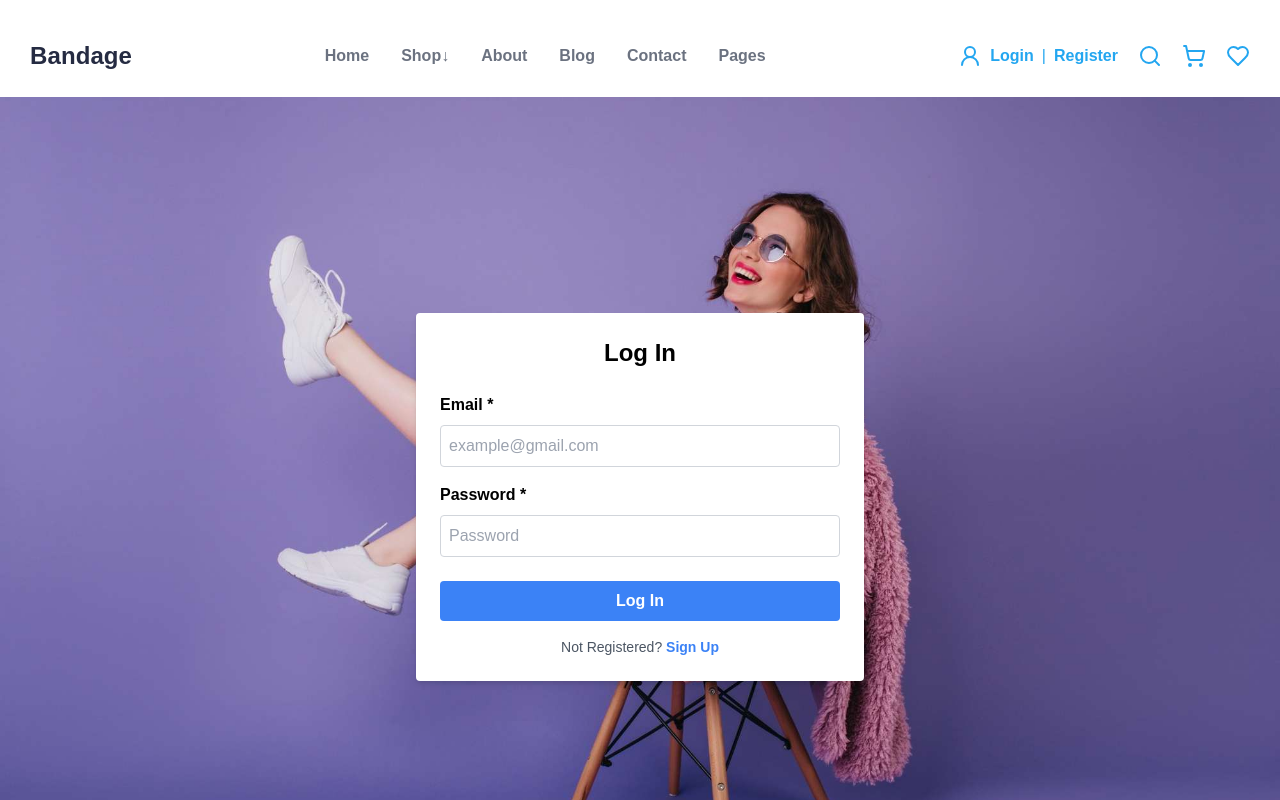
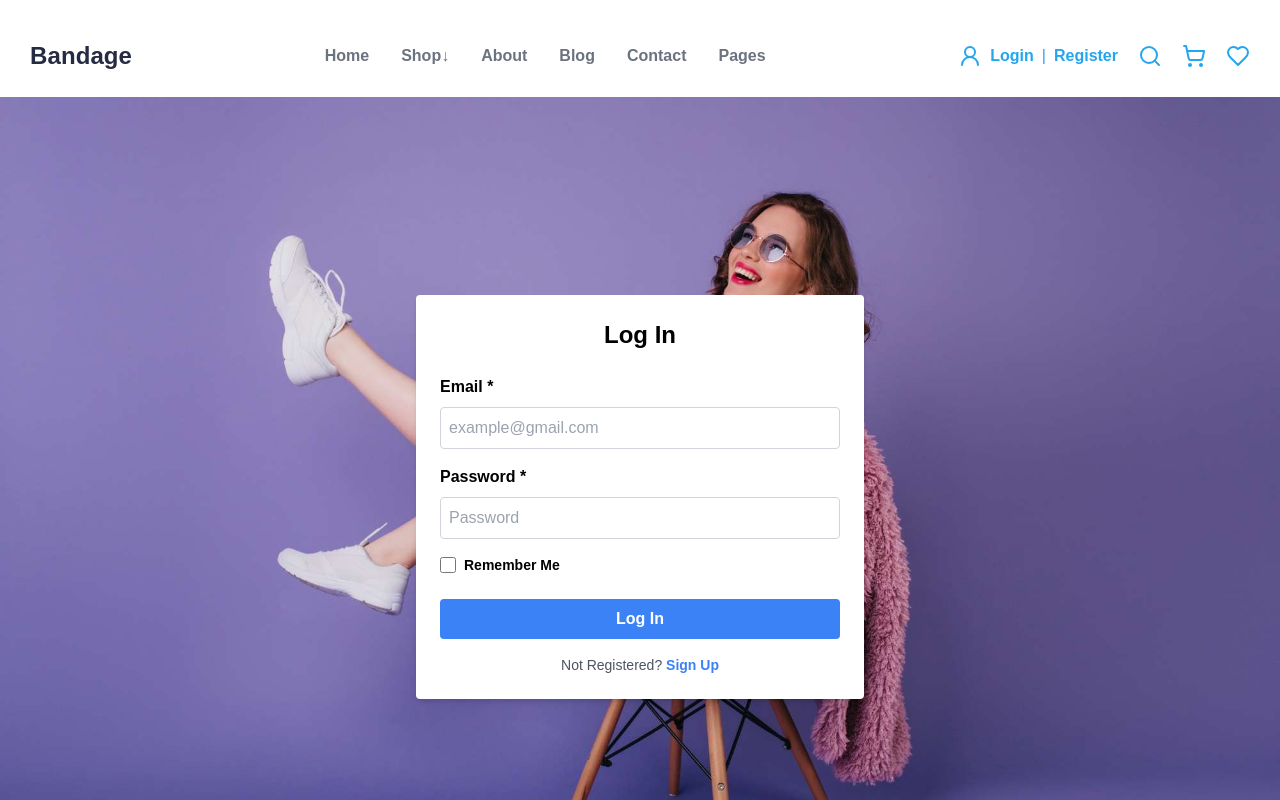
Before and after one commit to furkanozanyuce/my-ecommerce, a React (Vite) app: page /login in a window 1280 px wide. Shown: the top 800 px of the page. Built offline with nearby package versions, Linux system fonts and the light colour scheme.

Commit message:
added a remember me checkbox to login form, made it so when checked it saves the token to localstorage

```diff
--- a/src/pages/LoginForm.jsx
+++ b/src/pages/LoginForm.jsx
@@ -26,6 +26,10 @@ const LoginForm = () => {
 
       const userData = response.data;
       dispatch(setUser(userData));
+
+      if (data.rememberMe && userData.token) {
+        localStorage.setItem('token', userData.token);
+      }
 
       toast.success('Login successful!');
       history.push("/");
@@ -67,6 +71,15 @@ const LoginForm = () => {
             </span>
           )}
         </div>
+
+        <div className="mb-4 flex items-center">
+            <input
+              type="checkbox"
+              {...register('rememberMe')}
+              className="mr-2 h-4 w-4 rounded border-gray-300"
+            />
+            <label className="font-semibold text-sm">Remember Me</label>
+          </div>
 
         <button
           type="submit"
```
